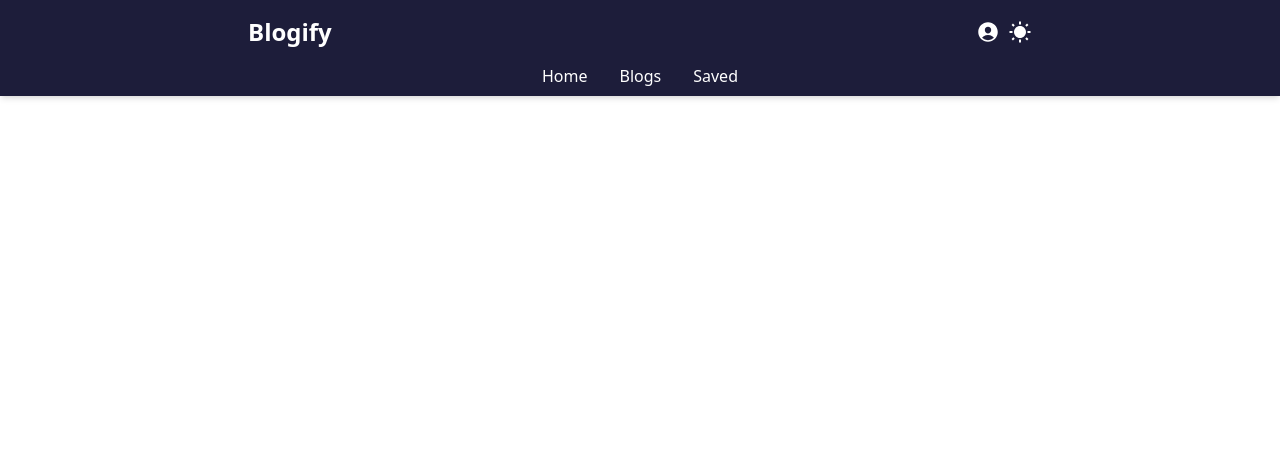
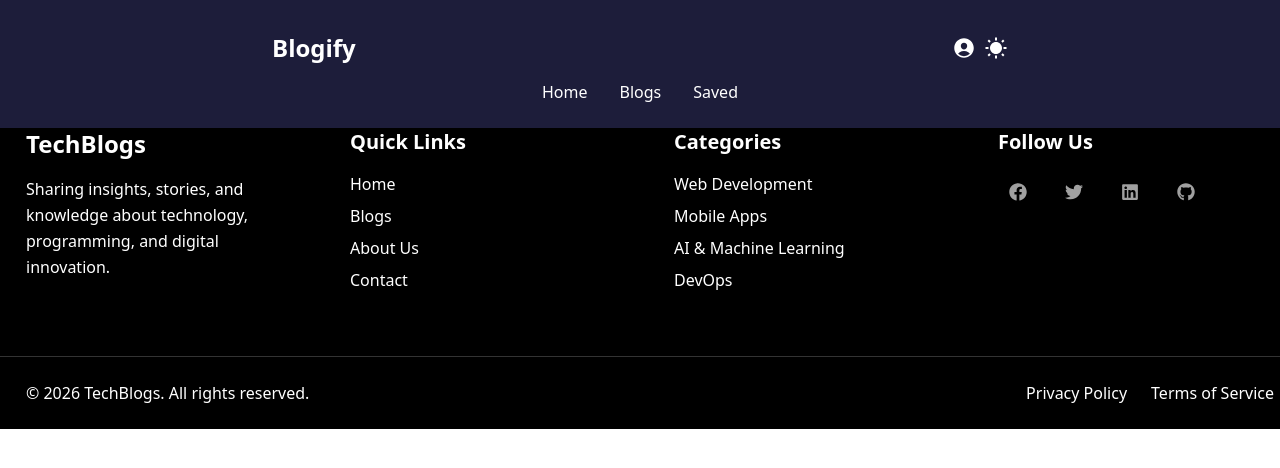
Before and after one commit to WaseurGIT/tech-blogs, a React (Vite) app: page / in a window 1280 px wide. Shown: the top 468 px of the page. Built offline with nearby package versions, Linux system fonts and the light colour scheme.

Commit message:
footer added with toggle theme

```diff
--- a/src/Root.jsx
+++ b/src/Root.jsx
@@ -2,6 +2,7 @@ import React, { useContext } from "react";
 import Navbar from "./components/Navbar";
 import { Outlet } from "react-router-dom";
 import { ThemeContext } from "./context/ThemeProvider";
+import Footer from "./components/Footer";
 
 const Root = () => {
   const {theme} = useContext(ThemeContext)
@@ -9,7 +10,7 @@ const Root = () => {
     <div className={`w-[1300px] mx-auto ${theme} bg-[var(--bg-primary)] text-[var(--text-primary)]`}>
       <Navbar />
       <Outlet/>
-      {/* <Footer/> */}
+      <Footer/>
     </div>
   );
 };
--- a/src/components/Footer.jsx
+++ b/src/components/Footer.jsx
@@ -0,0 +1,159 @@
+import React from "react";
+import { FaFacebook, FaTwitter, FaLinkedin, FaGithub } from "react-icons/fa";
+
+const Footer = () => {
+  return (
+    <footer className="text-text-primary mt-16">
+      {/* Main Footer Content */}
+      <div className="container mx-auto px-4 py-12 md:py-16">
+        <div className="grid grid-cols-1 md:grid-cols-2 lg:grid-cols-4 gap-8 md:gap-12">
+          {/* About Section */}
+          <div className="flex flex-col">
+            <h3 className="text-xl md:text-2xl font-bold text-primary-blue mb-4">
+              TechBlogs
+            </h3>
+            <p className="text-text-secondary text-sm md:text-base leading-relaxed">
+              Sharing insights, stories, and knowledge about technology,
+              programming, and digital innovation.
+            </p>
+          </div>
+
+          {/* Quick Links */}
+          <div>
+            <h4 className="text-lg md:text-xl font-semibold mb-4 text-primary-blue">
+              Quick Links
+            </h4>
+            <ul className="space-y-2 text-sm md:text-base">
+              <li>
+                <a
+                  href="/"
+                  className="text-text-secondary hover:text-primary-blue transition"
+                >
+                  Home
+                </a>
+              </li>
+              <li>
+                <a
+                  href="/blogs"
+                  className="text-text-secondary hover:text-primary-blue transition"
+                >
+                  Blogs
+                </a>
+              </li>
+              <li>
+                <a
+                  href="#"
+                  className="text-text-secondary hover:text-primary-blue transition"
+                >
+                  About Us
+                </a>
+              </li>
+              <li>
+                <a
+                  href="#"
+                  className="text-text-secondary hover:text-primary-blue transition"
+                >
+                  Contact
+                </a>
+              </li>
+            </ul>
+          </div>
+
+          {/* Categories */}
+          <div>
+            <h4 className="text-lg md:text-xl font-semibold mb-4 text-primary-blue">
+              Categories
+            </h4>
+            <ul className="space-y-2 text-sm md:text-base">
+              <li>
+                <a
+                  href="#"
+                  className="text-text-secondary hover:text-primary-blue transition"
+                >
+                  Web Development
+                </a>
+              </li>
+              <li>
+                <a
+                  href="#"
+                  className="text-text-secondary hover:text-primary-blue transition"
+                >
+                  Mobile Apps
+                </a>
+              </li>
+              <li>
+                <a
+                  href="#"
+                  className="text-text-secondary hover:text-primary-blue transition"
+                >
+                  AI & Machine Learning
+                </a>
+              </li>
+              <li>
+                <a
+                  href="#"
+                  className="text-text-secondary hover:text-primary-blue transition"
+                >
+                  DevOps
+                </a>
+              </li>
+            </ul>
+          </div>
+
+          {/* Social Links */}
+          <div>
+            <h4 className="text-lg md:text-xl font-semibold mb-4 text-primary-blue">
+              Follow Us
+            </h4>
+            <div className="flex gap-4 text-[var(--text-secondary)] ">
+              <a
+                href="#"
+                className="w-10 h-10 rounded-full bg-primary-blue flex items-center justify-center hover:bg-secondary-blue transition text-lg"
+              >
+                <FaFacebook />
+              </a>
+              <a
+                href="#"
+                className="w-10 h-10 rounded-full bg-primary-blue flex items-center justify-center hover:bg-secondary-blue transition text-lg"
+              >
+                <FaTwitter />
+              </a>
+              <a
+                href="#"
+                className="w-10 h-10 rounded-full bg-primary-blue flex items-center justify-center hover:bg-secondary-blue transition text-lg"
+              >
+                <FaLinkedin />
+              </a>
+              <a
+                href="#"
+                className="w-10 h-10 rounded-full bg-primary-blue flex items-center justify-center hover:bg-secondary-blue transition text-lg"
+              >
+                <FaGithub />
+              </a>
+            </div>
+          </div>
+        </div>
+      </div>
+
+      {/* Divider */}
+      <div className="border-t border-text-secondary opacity-20"></div>
+
+      {/* Bottom Footer */}
+      <div className="container mx-auto px-4 py-6">
+        <div className="flex flex-col sm:flex-row justify-between items-center gap-4 text-sm md:text-base text-text-secondary">
+          <p>© 2026 TechBlogs. All rights reserved.</p>
+          <div className="flex gap-6">
+            <a href="#" className="hover:text-primary-blue transition">
+              Privacy Policy
+            </a>
+            <a href="#" className="hover:text-primary-blue transition">
+              Terms of Service
+            </a>
+          </div>
+        </div>
+      </div>
+    </footer>
+  );
+};
+
+export default Footer;
--- a/src/components/Navbar.jsx
+++ b/src/components/Navbar.jsx
@@ -13,7 +13,7 @@ const Navbar = () => {
 
   return (
     <div
-      className={`fixed top-0 left-0 z-20 w-full bg-[var(--bg-navbar)] shadow-md ${theme}`}
+      className={`fixed top-0 left-0 z-20 w-full bg-[var(--bg-navbar)] shadow-md ${theme} container mx-auto px-6 py-4`}
     >
       <div className="max-w-7xl mx-56 flex items-center justify-between px-6 py-4">
         <h1 className="text-2xl font-bold text-[var(--text-primary)]">
```
